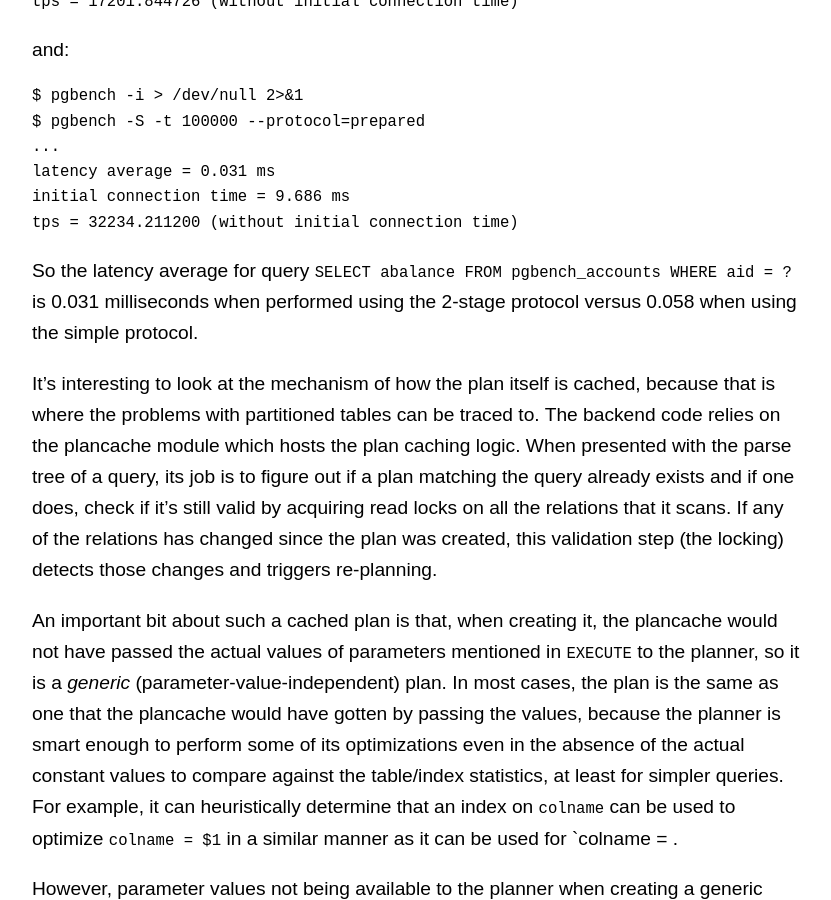
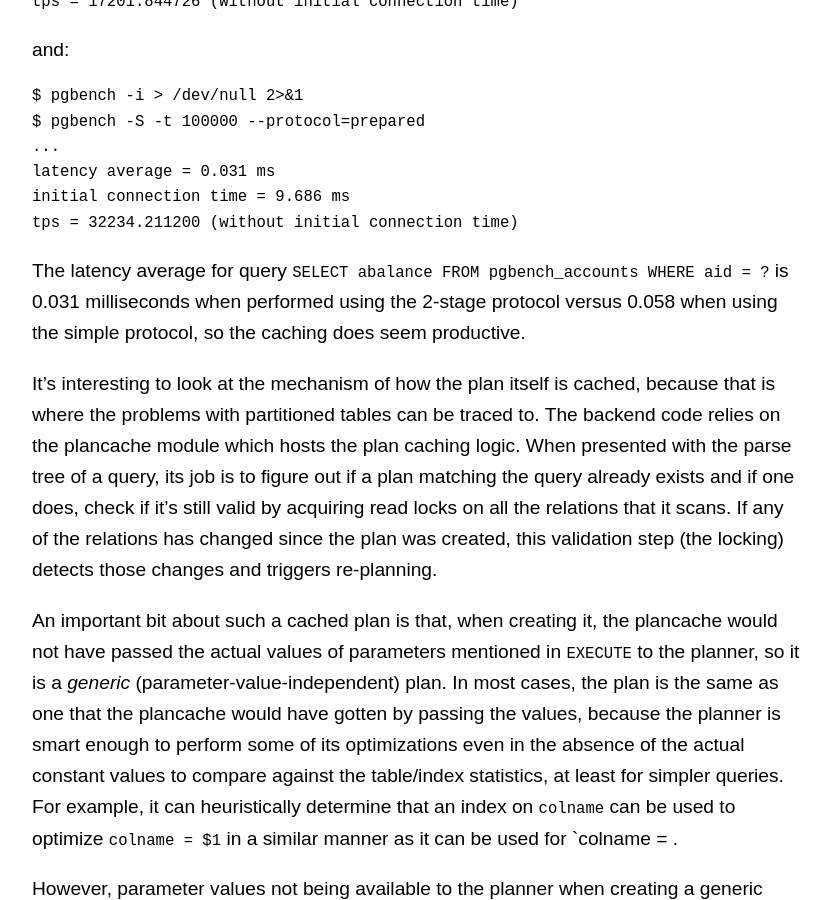
Before and after one commit to amitlan/website, a Jekyll site: the page built from _posts/2022-04-12-param-query-partition-woes.md, in a window 1280 px wide and 900 px high, scrolled down 1539 px. Shown: the whole window, without its empty margins (224-1055 px from the left). Built offline with Jekyll 4.4.1, drawn with Linux system fonts in a browser that asks for light colours.

Commit message:
wordsmithing

````diff
--- a/_posts/2022-04-12-param-query-partition-woes.md
+++ b/_posts/2022-04-12-param-query-partition-woes.md
@@ -70,8 +70,9 @@ initial connection time = 9.686 ms
 tps = 32234.211200 (without initial connection time)
 ```
 
-So the latency average for query `SELECT abalance FROM pgbench_accounts WHERE aid = ?` is 0.031
-milliseconds when performed using the 2-stage protocol versus 0.058 when using the simple protocol.
+The latency average for query `SELECT abalance FROM pgbench_accounts WHERE aid = ?` is 0.031
+milliseconds when performed using the 2-stage protocol versus 0.058 when using the simple protocol,
+so the caching does seem productive.
 
 It's interesting to look at the mechanism of how the plan itself is cached, because that is where
 the problems with partitioned tables can be traced to.  The backend code relies on the plancache
````
